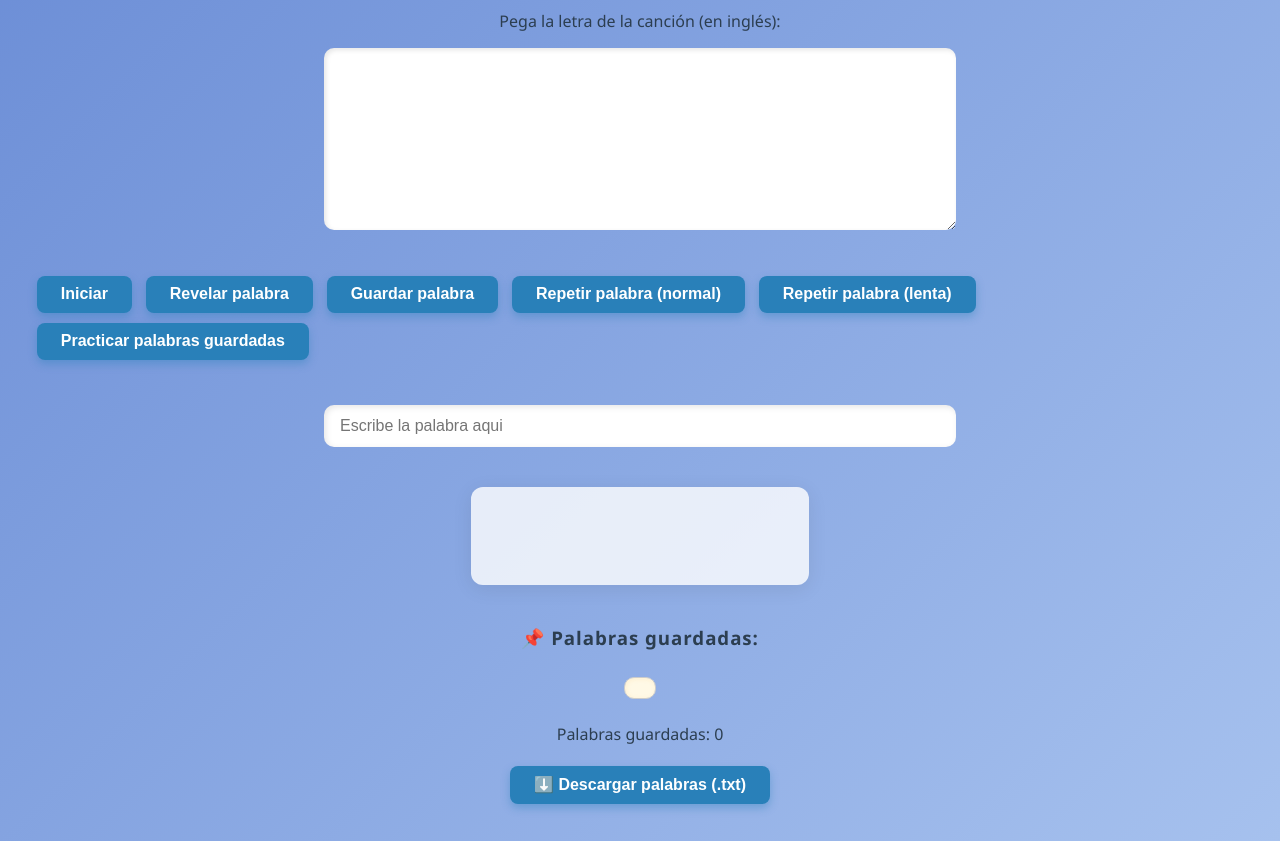
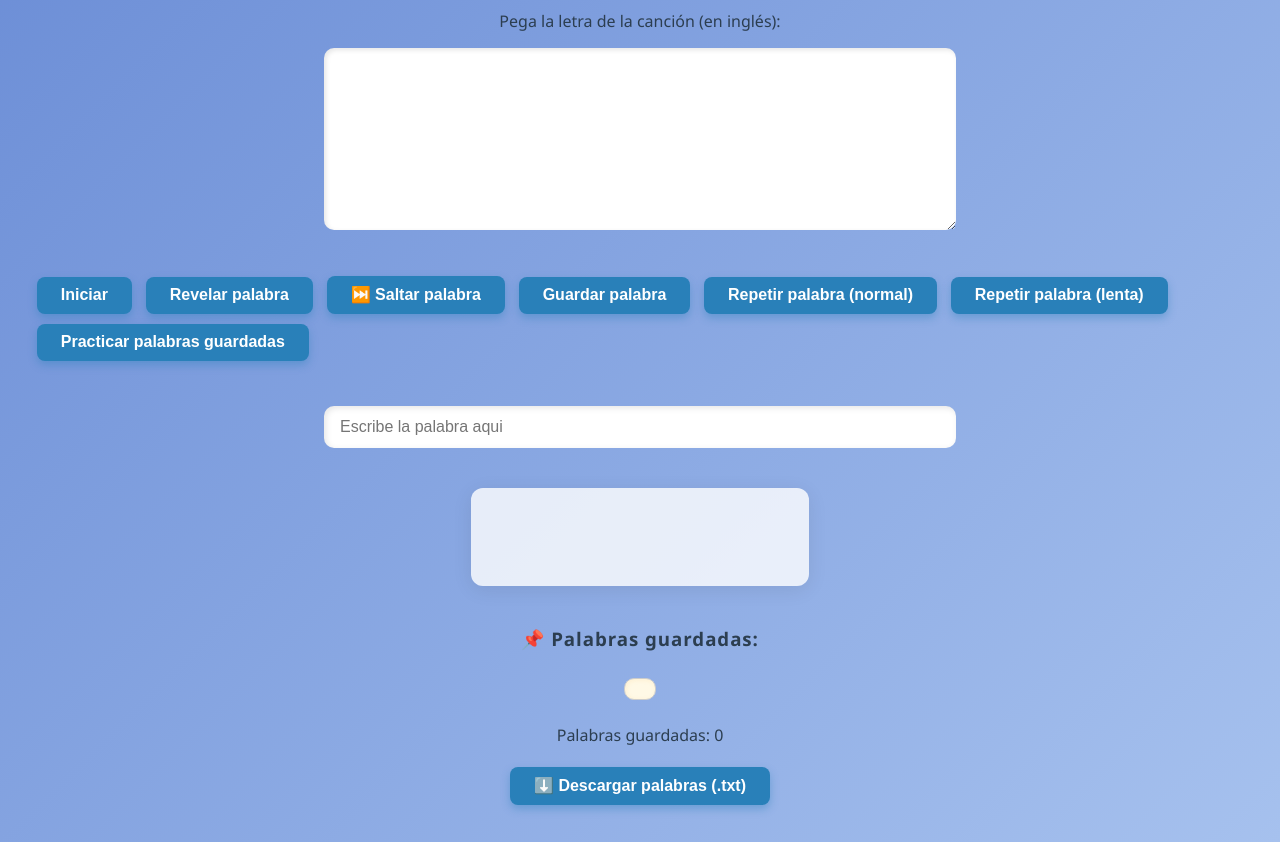
Before and after one commit to pegazo2/word-trainer-translate, a website: page index.html in a window 1280 px wide. Shown: the part 107-949 px from the top of the page. Drawn offline with Linux system fonts and the light colour scheme.

Commit message:
Update index.html

```diff
--- a/index.html
+++ b/index.html
@@ -197,6 +197,7 @@ ul#savedWords li button:hover {
   <div>
     <button onclick="startTraining()">Iniciar</button>
     <button onclick="revealWord()">Revelar palabra</button>
+    <button onclick="saltarPalabra()">⏭️ Saltar palabra</button>
     <button onclick="saveWord()">Guardar palabra</button>
     <button onclick="readAgainNormal()">Repetir palabra (normal)</button>
     <button onclick="readAgainSlow()">Repetir palabra (lenta)</button>
```
